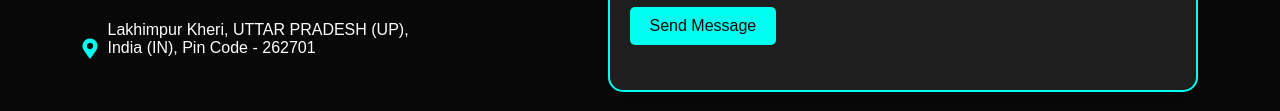
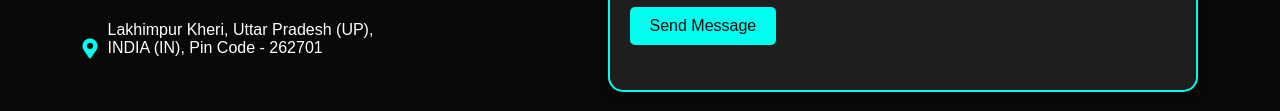
Before and after one commit to ObitoDevv/Personal_portfolio, a plain HTML site: page index.html in a window 1280 px wide. Shown: the part 5123-5234 px from the top of the page. Drawn offline with nearby package versions, Linux system fonts and the light colour scheme; some packages are replaced by stand-ins of ours; a script that the page names is missing.

Commit message:
Update index.html

```diff
--- a/index.html
+++ b/index.html
@@ -257,7 +257,7 @@
                 </div>
                  <div class="info-item">
                     <i class="fas fa-map-marker-alt"></i>
-                    <p>Lakhimpur Kheri, UTTAR PRADESH (UP), <br>India (IN), Pin Code - 262701</p>
+                    <p>Lakhimpur Kheri, Uttar Pradesh (UP), <br>INDIA (IN), Pin Code - 262701</p>
                 </div>
             </div>
             <div class="contact-form">
```
